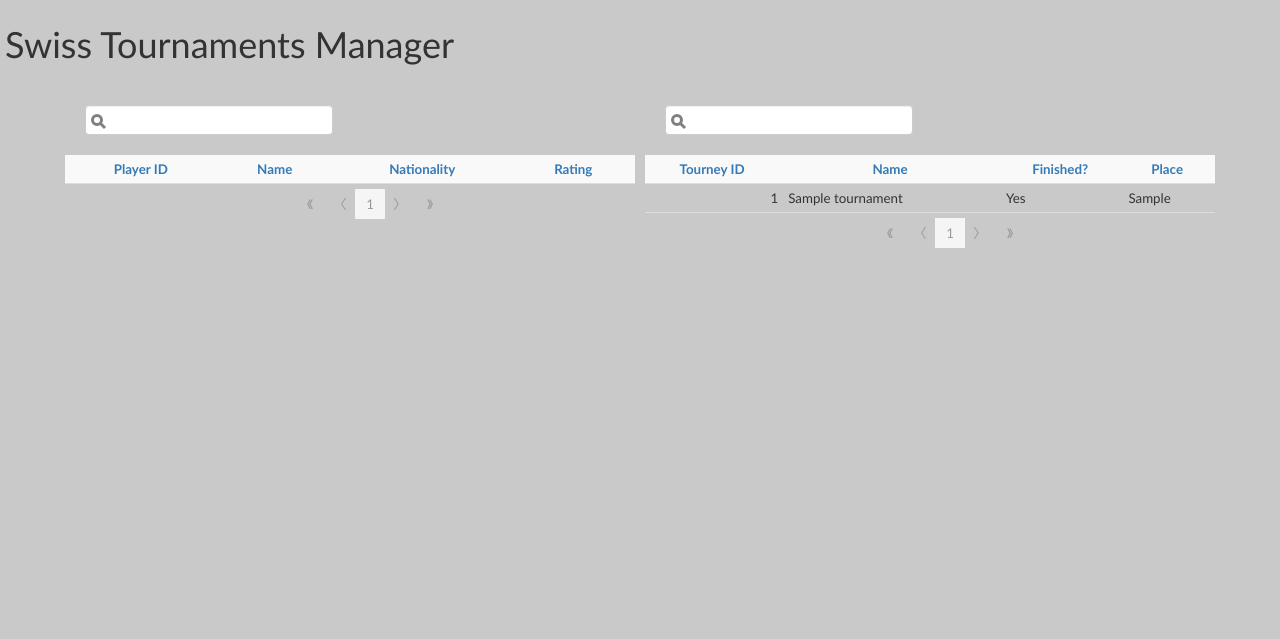
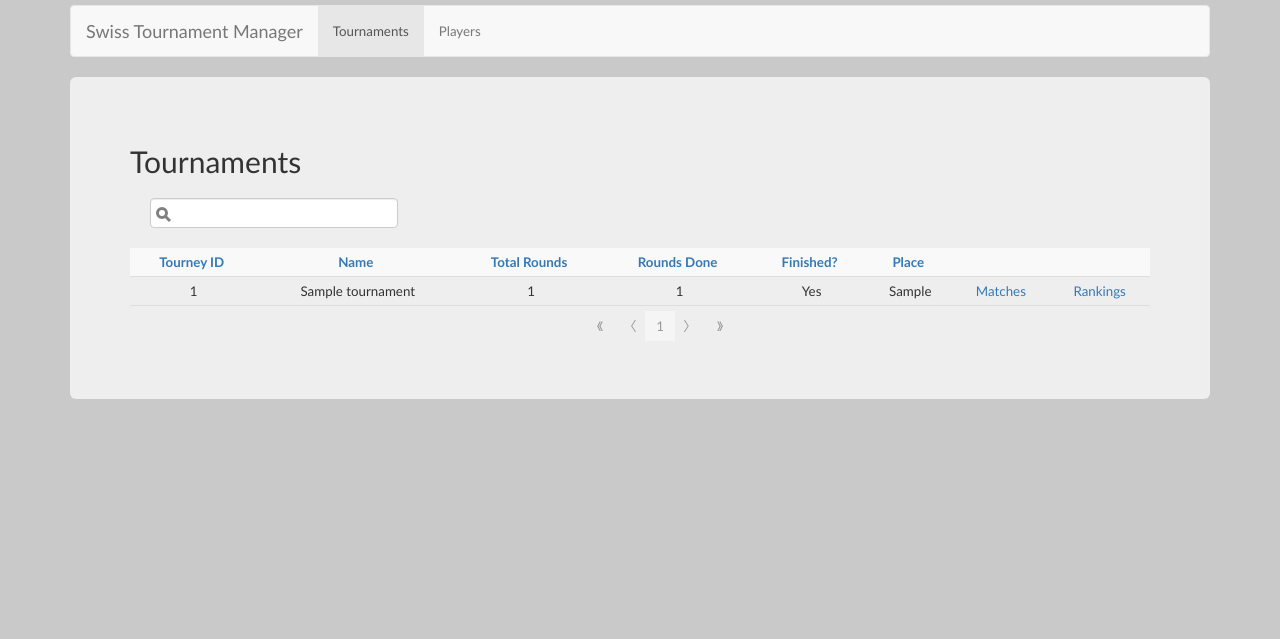
Before and after one commit to gtzampanakis/chesstourney, a Django app: page /swiss/ in a window 1280 px wide. Shown: the top 639 px of the page. After the commit the page ends 399 px from the top, so only its background shows below. Run offline with Django 3.2, Linux system fonts and the light colour scheme; tables that the repository leaves empty hold one stand-in row (values such as "Sample post"); data that the repository does not hold is empty; some libraries are stand-ins or nearby versions.

Commit message:
Site working.

```diff
--- a/swiss/models.py
+++ b/swiss/models.py
@@ -24,7 +24,7 @@ class Player(models.Model):
 		return self.ratinghist_set.order_by('-date').first().rating
 
 	def __unicode__(self):
-		return '%s (%s)' % (self.name, self.id)
+		return '%s' % (self.name)
 
 class CannotProceedException(Exception):
 	pass
@@ -43,7 +43,7 @@ class Tournament(models.Model):
 			raise ValidationError('The minimum number of rounds is %s' % MINIMUM_ROUNDS)
 
 	def __unicode__(self):
-		return '%s (%s)' % (self.name, self.id)
+		return '%s' % (self.name)
 
 	def rankings(self):
 		matches = self.match_set.filter(result__isnull = False)
@@ -302,9 +302,7 @@ class Tournament(models.Model):
 
 	def final_rankings(self):
 		scores = self.scores()
-# The inner sorted here is to first sort on name. To understand the utility of
-# this, remember that the sorted() function is stable.
-		ranked = sorted(sorted(scores), key = lambda p: scores[p], reverse = True)
+		ranked = sorted(scores, key = lambda p: (-scores[p], p.name), reverse = False)
 		return [[player, scores[player]] for player in ranked]
 
 
@@ -375,7 +373,7 @@ class Match(models.Model):
 		verbose_name_plural = 'matches'
 
 	def __unicode__(self):
-		return '%s - %s (%s)' % (self.white_player, self.black_player, self.id)
+		return '%s - %s' % (self.white_player, self.black_player)
 
 class Ranks(models.Model):
 	tournament = models.ForeignKey(Tournament)
--- a/swiss/static/swiss/layout.css
+++ b/swiss/static/swiss/layout.css
@@ -204,7 +204,8 @@ span.forgot_pass_suggestion {
   border: 0;
 }
 
-.backgrid-container td {
+.backgrid td {
+	text-align: center !important;
 }
 
 div.padded {
--- /dev/null
+++ b/swiss/static/swiss/navbar.css
@@ -0,0 +1,8 @@
+body {
+  padding-top: 20px;
+  padding-bottom: 20px;
+}
+
+.navbar {
+  margin-bottom: 20px;
+}
--- a/swiss/static/swiss/top.js
+++ b/swiss/static/swiss/top.js
@@ -8,14 +8,14 @@ var Tournament = Backbone.Model.extend({
 
 });
 
-function parse_serialized(ser) {
-	var result = [ ];
-	for (var i = 0; i < ser.length; i++) {
-		result[i] = ser[i].fields;
-		result[i].pk = ser[i].pk;
-	}
-	return result;
-}
+var Match = Backbone.Model.extend({
+
+});
+
+var Ranking = Backbone.Model.extend({
+
+});
+
 
 var PAGE_SIZE = 25;
 
@@ -37,10 +37,36 @@ var Tournaments = Backbone.PageableCollection.extend({
 	mode: 'client'
 });
 
+var touridPassed = null;
+var nameOfTouridPassed = null;
+
+var Matches = Backbone.PageableCollection.extend({
+	model: Match,
+	url: function() {
+		var u = SWISS_PREFIX + 'tournaments/matches/' + touridPassed;
+		return u;
+	},
+	state: {
+		pageSize: PAGE_SIZE
+	},
+	mode: 'client'
+});
+
+var Rankings = Backbone.PageableCollection.extend({
+	model: Match,
+	url: function() {
+		var u = SWISS_PREFIX + 'tournaments/rankings/' + touridPassed;
+		return u;
+	},
+	state: {
+		pageSize: PAGE_SIZE
+	},
+	mode: 'client'
+});
+
 var player_columns = [
 	{
 		name: "id",
-		className: 'foobar',
 		label: "Player ID",
 		editable: false,
 		cell: Backgrid.IntegerCell.extend({
@@ -83,6 +109,18 @@ var tournament_columns = [
 		cell: "string"
 	},
 	{
+		name: "rounds",
+		label: "Total Rounds",
+		editable: false,
+		cell: "string"
+	},
+	{
+		name: "rounds_done",
+		label: "Rounds Done",
+		editable: false,
+		cell: "string"
+	},
+	{
 		name: "is_finished",
 		label: "Finished?",
 		editable: false,
@@ -93,6 +131,82 @@ var tournament_columns = [
 		label: "Place",
 		editable: false,
 		cell: "string"
+	},
+	{
+		name: "matches_url",
+		label: "",
+		editable: false,
+		cell: "uri",
+		formatter: {
+			fromRaw: function(rawData, model) { return 'Matches'; },
+			toRaw: function(formattedData, model) { }
+		}
+	},
+	{
+		name: "rankings_url",
+		label: "",
+		editable: false,
+		cell: "uri",
+		formatter: {
+			fromRaw: function(rawData, model) { return rawData ? 'Rankings' : ''; },
+			toRaw: function(formattedData, model) { }
+		}
+	}
+];
+
+var match_columns = [
+	{
+		name: "white",
+		label: "White",
+		editable: false,
+		cell: "string"
+	},
+	{
+		name: "black",
+		label: "Black",
+		editable: false,
+		cell: "string"
+	},
+	{
+		name: "round",
+		label: "Round",
+		editable: false,
+		cell: "number",
+		formatter: {
+			fromRaw: function(rawData, model) { return parseInt(rawData); },
+			toRaw: function(formattedData, model) { }
+		}
+	},
+	{
+		name: "result",
+		label: "Result",
+		editable: false,
+		cell: "string"
+	},
+];
+
+var ranking_columns = [
+	{
+		name: "rank",
+		label: "Rank",
+		editable: false,
+		cell: "string"
+	},
+	{
+		name: "player",
+		label: "Player",
+		editable: false,
+		cell: "string"
+	},
+	{
+		name: "score",
+		label: "Score",
+		editable: false,
+		cell: "number",
+		formatter: {
+			fromRaw: function(rawData, model) { return parseFloat(rawData).toFixed(1); },
+			toRaw: function(formattedData, model) { }
+		}
 	}
 ];
 
@@ -100,6 +214,8 @@ var tournament_columns = [
 
 players_inst = new Players;
 tournaments_inst = new Tournaments;
+matches_inst = new Matches;
+rankings_inst = new Rankings;
 
 var players_grid = new Backgrid.Grid({
 	columns: player_columns,
@@ -130,23 +246,158 @@ var tournaments_filter = new Backgrid.Extension.ClientSideFilter({
 	fields: ['name']
 });
 
+var matches_grid = new Backgrid.Grid({
+	columns: match_columns,
+	collection: matches_inst
+});
+
+var matches_paginator = new Backgrid.Extension.Paginator({
+	collection: matches_inst
+});
+
+var matches_filter = new Backgrid.Extension.ClientSideFilter({
+	collection: matches_inst,
+	fields: ['name']
+});
+
+var rankings_grid = new Backgrid.Grid({
+	columns: ranking_columns,
+	collection: rankings_inst
+});
+
+var rankings_paginator = new Backgrid.Extension.Paginator({
+	collection: rankings_inst
+});
+
+var rankings_filter = new Backgrid.Extension.ClientSideFilter({
+	collection: rankings_inst,
+	fields: ['name']
+});
+
+function removeTarget() {
+	$('#center_list a').removeAttr('target');
+}
+
+function removeAdded() {
+	$('li.added').remove();
+}
+
+var Router = Backbone.Router.extend({
+
+	routes: {
+		'listtournaments': 'listtournaments',
+		'listplayers': 'listplayers',
+		'listmatches/:tourid': 'listmatches',
+		'listrankings/:tourid': 'listrankings'
+	},
+
+	listtournaments: function() {
+		removeAdded();
+		$('#routes li')
+			.removeClass('active')
+		;
+
+		$('#listtournaments').addClass('active');
+
+		$('#center_list')
+			.empty()
+			.append($('<h2>Tournaments</h2>'))
+			.append(tournaments_filter.render().el)
+			.append(tournaments_grid.render().el)
+			.append(tournaments_paginator.render().el)
+		;
+
+		tournaments_inst.fetch({
+				reset: true,
+				success: removeTarget
+		});
+	},
+
+	listplayers: function() {
+		removeAdded();
+		$('#routes li')
+			.removeClass('active')
+		;
+
+		$('#listplayers').addClass('active');
+
+		$('#center_list')
+			.empty()
+			.append($('<h2>Players</h2>'))
+			.append(players_filter.render().el)
+			.append(players_grid.render().el)
+			.append(players_paginator.render().el)
+		;
+
+		players_inst.fetch({
+			reset: true,
+			success: removeTarget
+		});
+	},
+
+	listmatches: function(tourid) {
+
+		removeAdded();
+		touridPassed = tourid;
+
+		$('#routes li')
+			.removeClass('active')
+		;
+
+		$('#routes')
+			.append('<li class="active added"><a href="">Matches</a></li>')
+		;
+
+		$('#center_list')
+			.empty()
+			.append($('<h2>Matches</h2><p>'))
+			.append(matches_filter.render().el)
+			.append(matches_grid.render().el)
+			.append(matches_paginator.render().el)
+		;
+
+		matches_inst.fetch({
+			reset: true,
+			success: removeTarget
+		});
+	},
+
+	listrankings: function(tourid) {
+
+		removeAdded();
+		touridPassed = tourid;
+
+		$('#routes li')
+			.removeClass('active')
+		;
+
+		$('#routes')
+			.append('<li class="active added"><a href="">Rankings</a></li>')
+		;
+
+		$('#center_list')
+			.empty()
+			.append($('<h2>Rankings</h2><p>'))
+			.append(rankings_grid.render().el)
+			.append(rankings_paginator.render().el)
+		;
+
+		rankings_inst.fetch({
+			reset: true,
+			success: removeTarget
+		});
+	}
+
+});
+
 
 $(document).ready(function() {
 
-	$('#players_list')
-		.append(players_filter.render().el)
-		.append(players_grid.render().el)
-		.append(players_paginator.render().el)
-	;
+	router = new Router();
 
-	$('#tournaments_list')
-		.append(tournaments_filter.render().el)
-		.append(tournaments_grid.render().el)
-		.append(tournaments_paginator.render().el)
-	;
+	Backbone.history.start();
 
-
-	players_inst.fetch({ reset: true });
-	tournaments_inst.fetch({ reset: true });
+	// Default.
+	router.navigate('listtournaments', {trigger: true});
 
 })
--- a/swiss/templates/swiss/index2.html
+++ b/swiss/templates/swiss/index2.html
@@ -7,7 +7,6 @@
     <meta charset="utf-8">
     <meta http-equiv="X-UA-Compatible" content="IE=edge">
     <meta name="viewport" content="width=device-width, initial-scale=1">
-    <!-- The above 3 meta tags *must* come first in the head; any other head content must come *after* these tags -->
 
 	<title>Swiss Tournaments Manager</title>
 
@@ -32,12 +31,14 @@
 	<link rel="stylesheet" href="{% static 'swiss/backgrid-paginator.css' %}">
 	<link rel="stylesheet" href="{% static 'swiss/backgrid-filter.css' %}">
 
+	<link rel="stylesheet" href="{% static 'swiss/navbar.css' %}">
 	<link rel="stylesheet" href="{% static 'swiss/layout.css' %}">
 
 	<script type="text/javascript">
 	</script>
 
   </head>
+	  {% comment %}
   <body>
 
 		<h1>Swiss Tournaments Manager</h1>
@@ -58,4 +59,38 @@
 		<span class="footer">2015 Giorgos Tzampanakis</span>
 
   </body>
+	  {% endcomment %}
+  <body>
+
+    <div class="container">
+
+      <!-- Static navbar -->
+      <nav class="navbar navbar-default">
+        <div class="container-fluid">
+          <div class="navbar-header">
+            <button type="button" class="navbar-toggle collapsed" data-toggle="collapse" data-target="#navbar" aria-expanded="false" aria-controls="navbar">
+              <span class="sr-only">Toggle navigation</span>
+              <span class="icon-bar"></span>
+              <span class="icon-bar"></span>
+              <span class="icon-bar"></span>
+            </button>
+            <a class="navbar-brand" href="#">Swiss Tournament Manager</a>
+          </div>
+          <div id="navbar" class="navbar-collapse collapse">
+            <ul id="routes" class="nav navbar-nav">
+              <li id="listtournaments"><a href="#listtournaments">Tournaments</a></li>
+              <li id="listplayers" ><a href="#listplayers">Players</a></li>
+            </ul>
+          </div><!--/.nav-collapse -->
+        </div><!--/.container-fluid -->
+      </nav>
+
+      <!-- Main component for a primary marketing message or call to action -->
+      <div class="jumbotron" id="center_list">
+      </div>
+
+    </div> <!-- /container -->
+
+
+  </body>
 </html>
--- a/swiss/views.py
+++ b/swiss/views.py
@@ -57,7 +57,10 @@ def tournaments(request, *args, **kwargs):
 				'name' : o.name,
 				'place' : o.place,
 				'is_finished': 'Yes' if o.is_finished() else 'No',
+				'rounds': o.rounds,
 				'rounds_done': o.current_round(),
+				'matches_url': '#listmatches/' + str(o.id),
+				'rankings_url': '#listrankings/' + str(o.id) if o.is_finished() else '',
 			}
 			for o in result
 	])
@@ -67,14 +70,25 @@ def tournaments(request, *args, **kwargs):
 def rankings(request, *args, **kwargs):
 	tournament_id = args[0]
 	tournament = Tournament.objects.get(pk = tournament_id)
-	return [
+
+	to_return = [ ]
+
+	last_score = None
+	last_rank = None
+	for rank, (player, score) in enumerate(tournament.final_rankings(), 1):
+		if score == last_score:
+			rank = last_rank
+		to_return.append(
 			{
+				'rank': rank,
 				'player': str(player),
 				'score': score,
 			}
-			for player, score
-			in tournament.final_rankings()
-	]
+		)
+		last_score = score
+		last_rank = rank
+
+	return to_return
 
 
 @rest
@@ -83,7 +97,6 @@ def matches(request, *args, **kwargs):
 	tournament = Tournament.objects.get(pk = tournament_id)
 	return [
 			{
-				'match': str(match),
 				'white': str(match.white_player),
 				'black': str(match.black_player),
 				'round': match.round,
```
Also changed, not shown: swiss/templates/swiss/index.html (deleted, +0 -42 lines).
